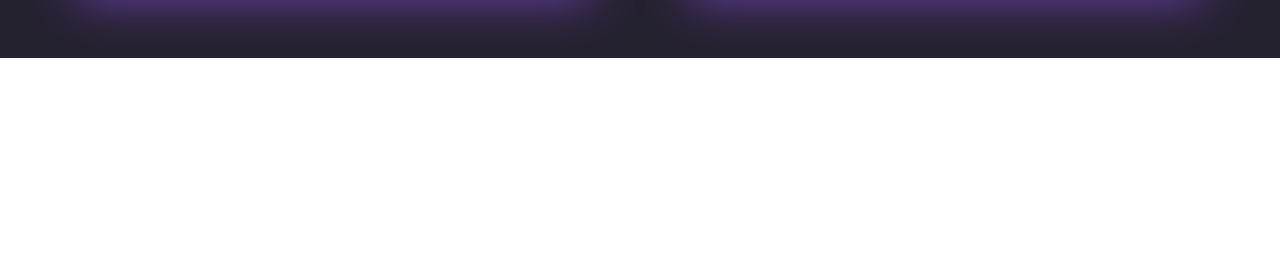
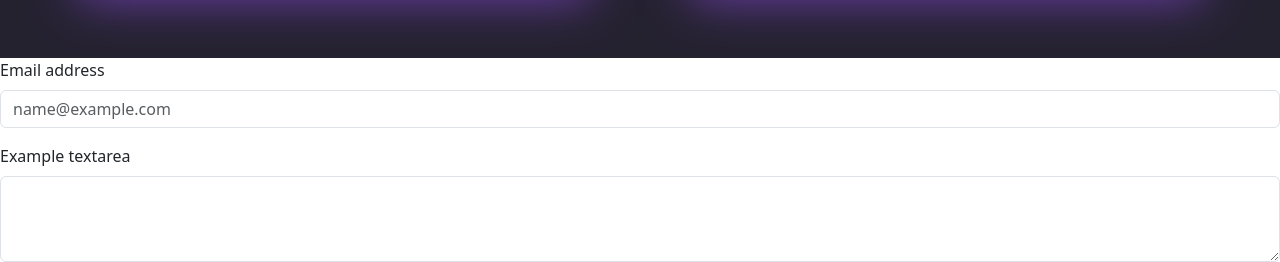
Before and after one commit to MarlyV1/react-portfolio, a React (Vite) app in the folder react-portfolio/: page / in a window 1280 px wide. Shown: the part 3098-3360 px from the top of the page. Before the commit the page ends 3156 px from the top, so only its background shows below. Built offline with nearby package versions, Linux system fonts and the light colour scheme; a web font is replaced by a local one.

Commit message:
updated the styling for the project cards, created a contact component and updated app.jsx to include the contact component

```diff
--- a/react-portfolio/src/App.jsx
+++ b/react-portfolio/src/App.jsx
@@ -6,6 +6,7 @@
 import Navigation from './components/Navigation';
 import About from './components/AboutMe';
 import Portfolio from './components/Portfolio';
+import Contact from './components/Contact';
 
 
 function App() {
@@ -18,6 +19,7 @@
       <Header />
       <About />
       <Portfolio />
+      <Contact />
 
 
     </BrowserRouter>
--- a/react-portfolio/src/assets/styles/Project.css
+++ b/react-portfolio/src/assets/styles/Project.css
@@ -35,3 +35,7 @@
 .card {
     box-shadow: 0 0 50px rgba(158, 84, 255, 0.616);
 }
+
+.card:hover {
+
+}
--- /dev/null
+++ b/react-portfolio/src/components/Contact.jsx
@@ -0,0 +1,18 @@
+import Form from 'react-bootstrap/Form';
+
+function Contact() {
+  return (
+    <Form className='contact'>
+      <Form.Group className="mb-3" controlId="exampleForm.ControlInput1">
+        <Form.Label>Email address</Form.Label>
+        <Form.Control type="email" placeholder="name@example.com" />
+      </Form.Group>
+      <Form.Group className="mb-3" controlId="exampleForm.ControlTextarea1">
+        <Form.Label>Example textarea</Form.Label>
+        <Form.Control as="textarea" rows={3} />
+      </Form.Group>
+    </Form>
+  );
+}
+
+export default Contact;
```
